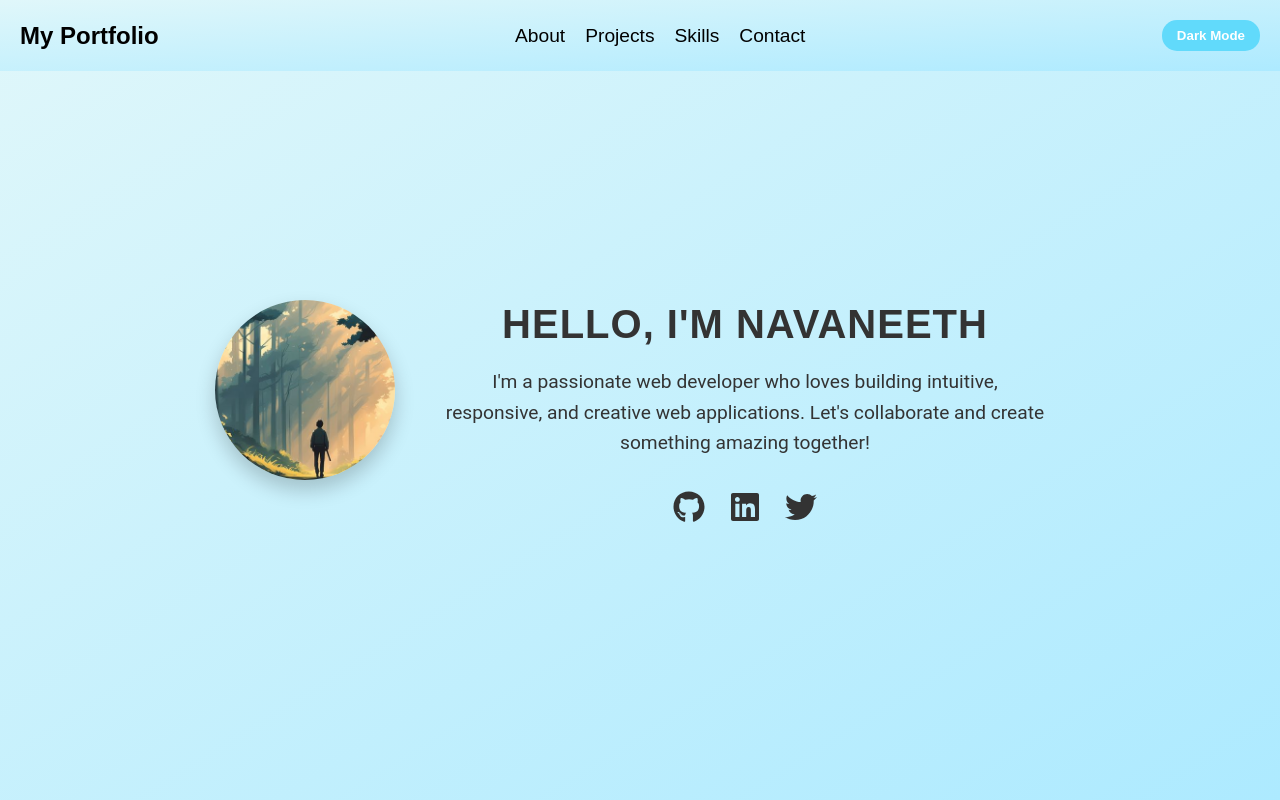
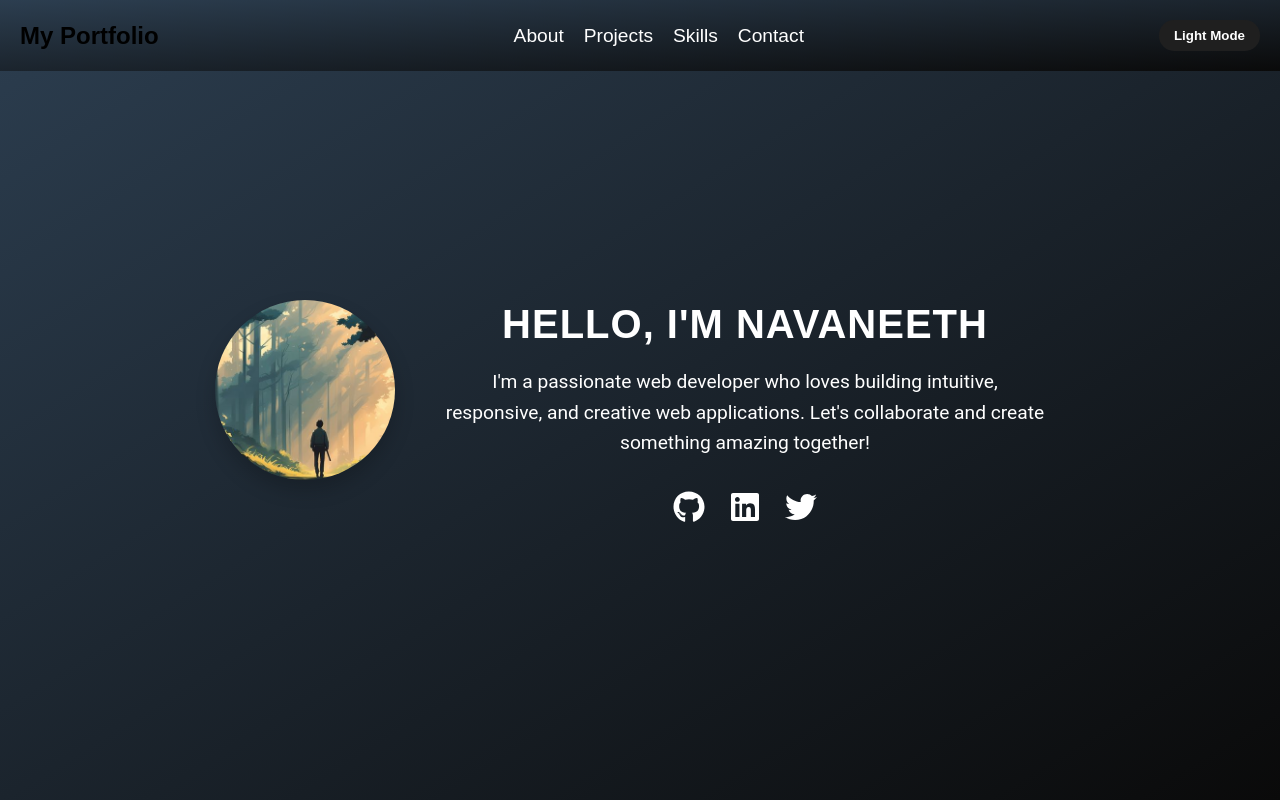
Before and after one commit to navaneeth277/myportfolio, a React (Vite) app: page / in a window 1280 px wide. Shown: the top 800 px of the page. Built offline with nearby package versions, Linux system fonts and the light colour scheme.

Commit message:
changed mood

```diff
--- a/src/App.jsx
+++ b/src/App.jsx
@@ -9,7 +9,7 @@ import {Analytics} from "@vercel/analytics/react";
 
 
 const App = () => {
-    const [isDarkMode, setDarkMode] = useState(false);
+    const [isDarkMode, setDarkMode] = useState(true);
 
     const toggleTheme = () => {
         setDarkMode(!isDarkMode);
```
